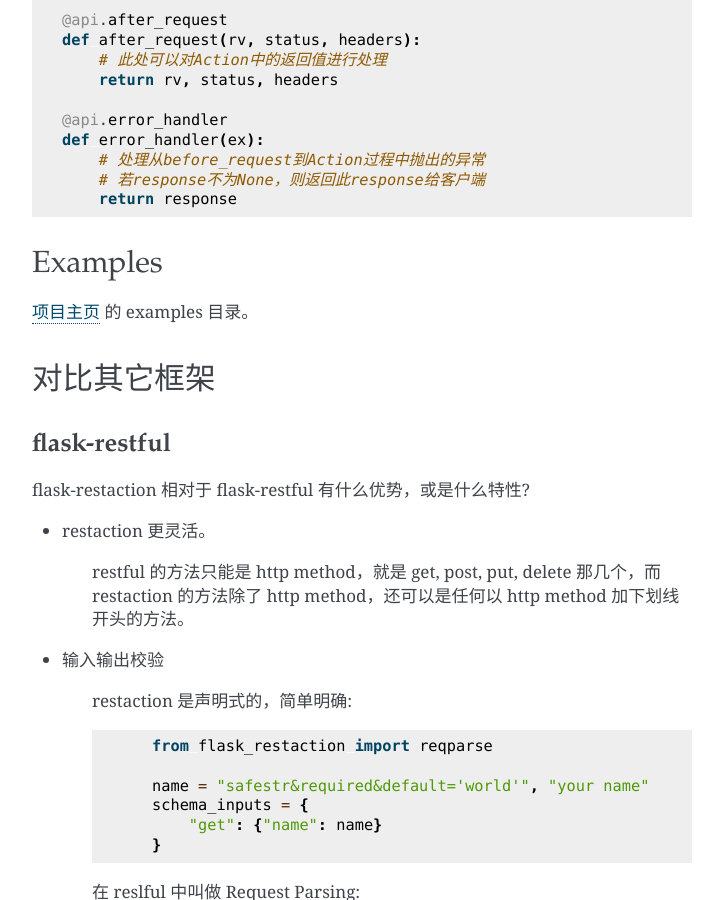
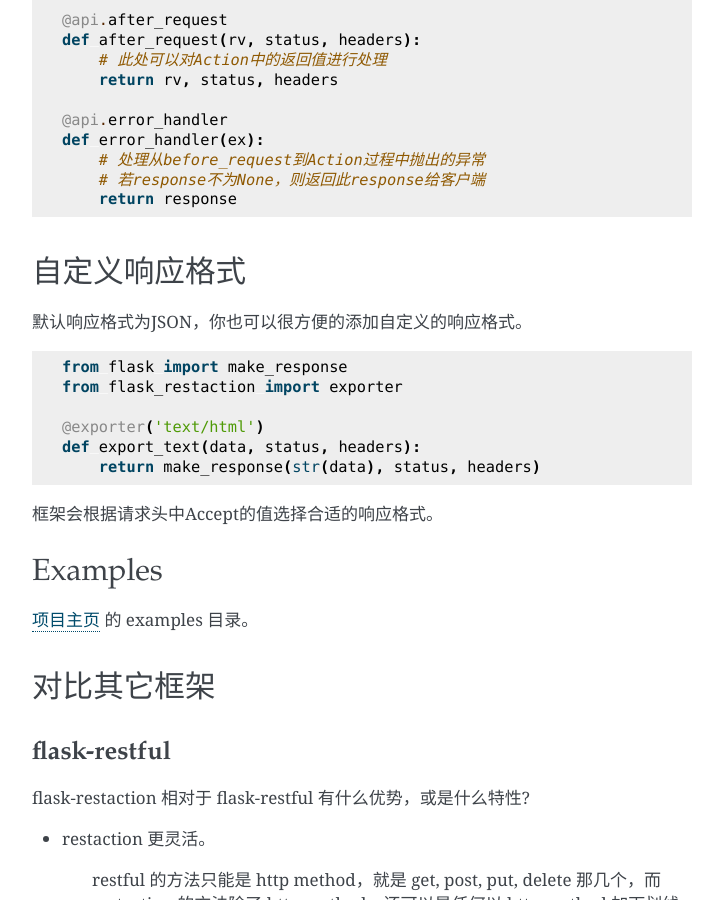
Before and after one commit to guyskk/flask-restaction, a Sphinx documentation site: the page built from docs/source/quickstart.rst, in a window 1280 px wide and 900 px high, scrolled down 6734 px. Shown: the whole window, without its empty margins (388-1111 px from the left). Built offline with Sphinx 7.4.7, drawn with Linux system fonts in a browser that asks for light colours.

Commit message:
add document for exporter

```diff
--- a/docs/source/quickstart.rst
+++ b/docs/source/quickstart.rst
@@ -347,6 +347,23 @@
         return response
 
 
+自定义响应格式
+---------------------
+
+默认响应格式为JSON，你也可以很方便的添加自定义的响应格式。
+
+.. code-block:: python
+
+    from flask import make_response
+    from flask_restaction import exporter
+
+    @exporter('text/html')
+    def export_text(data, status, headers):
+        return make_response(str(data), status, headers)
+
+框架会根据请求头中Accept的值选择合适的响应格式。
+
+
 Examples
 --------------------
 
```
